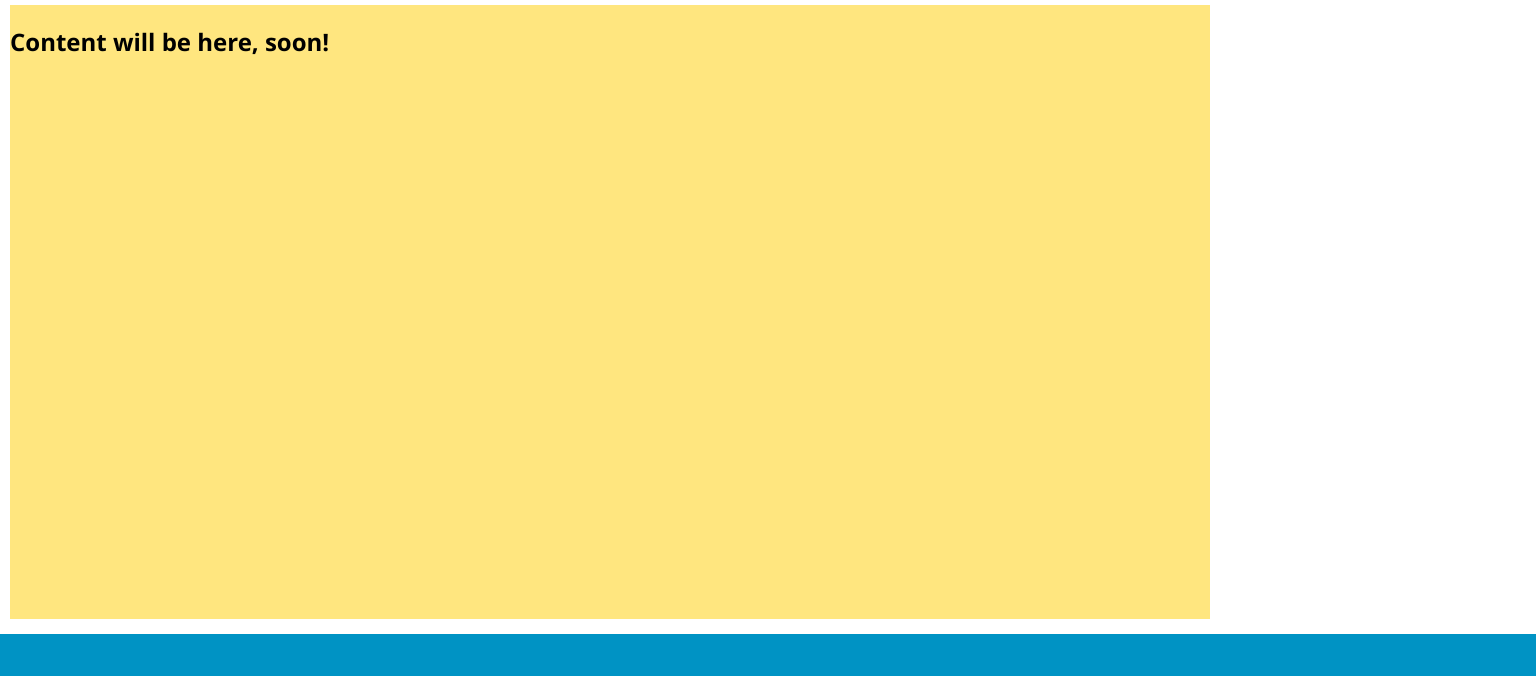
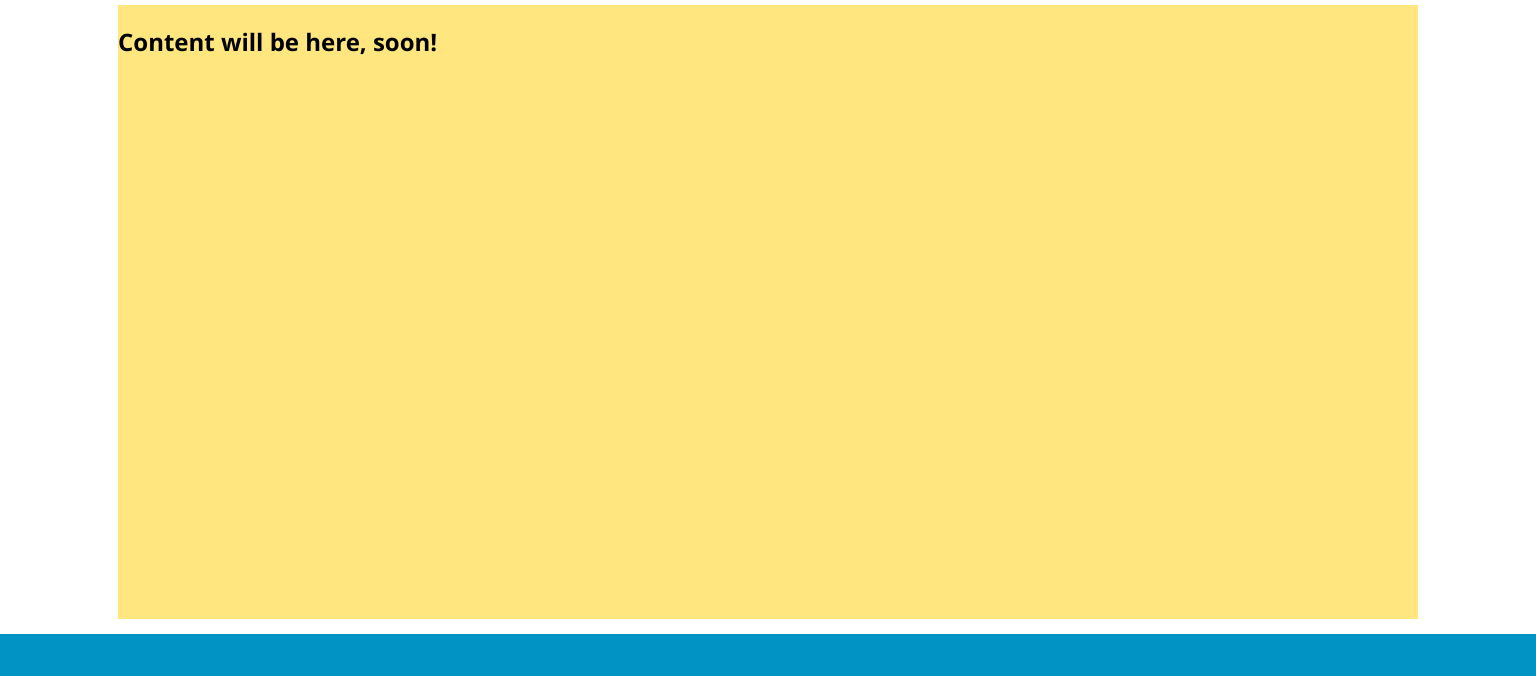
Before and after one commit to souserge/habit-hack, a Django app: page / in a window 1536 px wide. Shown: the part 124-800 px from the top of the page. Run offline with Django 3.2, Linux system fonts and the light colour scheme.

Commit message:
Add  mediaquery

```diff
--- a/HabitHack/main/static/style.css
+++ b/HabitHack/main/static/style.css
@@ -101,8 +101,10 @@ footer {
   margin: 0 10px 10px 10px;
 }
 
-@media screen and (min-width: 1200px) {
+@media screen and (min-width: 1300px) {
   #content-wrapper {
-    width: 1200px;
+    width: 1300px;
+    margin-left: auto;
+    margin-right: auto;
   }
 }
```
